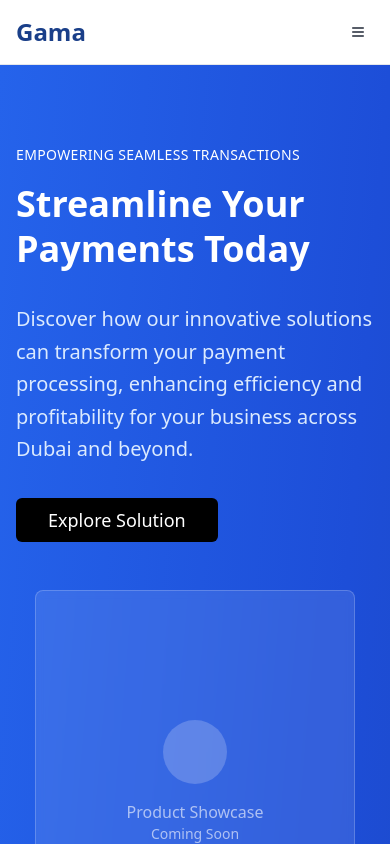
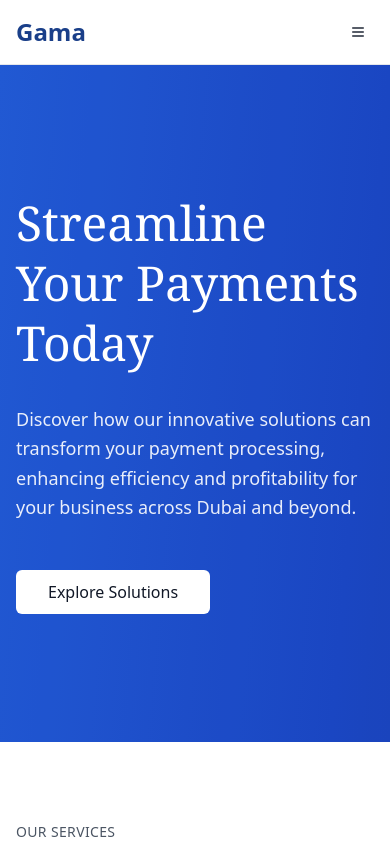
Before and after one commit to harshilgor/gamma-project, a React (Vite) app: page / in a window 390 px wide. Shown: the top 844 px of the page. Built offline with nearby package versions, Linux system fonts and the light colour scheme.

Commit message:
Update hero section design
Updated the hero section to match the provided image, using a black and white color scheme with the existing blue background and copying the font styles.

```diff
--- a/src/pages/Index.tsx
+++ b/src/pages/Index.tsx
@@ -3,35 +3,19 @@ import { Link } from "react-router-dom";
 const Index = () => {
   return <div className="min-h-screen bg-gradient-to-br from-blue-600 via-blue-700 to-blue-800">
       {/* Hero Section */}
-      <section className="py-20 px-4 sm:px-6 lg:px-8">
-        <div className="max-w-7xl mx-auto">
-          <div className="grid grid-cols-1 lg:grid-cols-2 gap-12 items-center">
-            {/* Content */}
-            <div className="text-white">
-              <h2 className="text-sm font-medium mb-4 tracking-wide uppercase">
-                EMPOWERING SEAMLESS TRANSACTIONS
-              </h2>
-              <h1 className="text-4xl md:text-5xl lg:text-6xl font-bold mb-8 leading-tight">
+      <section className="py-32 px-4 sm:px-6 lg:px-8 relative overflow-hidden">
+        <div className="absolute inset-0 bg-black/10"></div>
+        <div className="relative z-10 max-w-7xl mx-auto">
+          <div className="max-w-4xl">
+            <h1 className="text-5xl md:text-6xl lg:text-7xl font-light text-white mb-8 leading-tight" style={{ fontFamily: 'Georgia, serif' }}>
               Streamline Your Payments Today
             </h1>
-              <p className="text-xl mb-8 text-blue-100 leading-relaxed max-w-lg">Discover how our innovative solutions can transform your payment processing, enhancing efficiency and profitability for your business across Dubai and beyond.</p>
-              <div className="flex justify-start">
-                <Button asChild size="lg" className="bg-black hover:bg-gray-800 text-white px-8 py-3 text-lg">
-                  <Link to="/solutions">Explore Solution</Link>
+            <p className="text-lg md:text-xl text-white/90 leading-relaxed mb-12 max-w-3xl font-light">
+              Discover how our innovative solutions can transform your payment processing, enhancing efficiency and profitability for your business across Dubai and beyond.
+            </p>
+            <Button asChild variant="secondary" size="lg" className="bg-white text-gray-900 hover:bg-gray-100 px-8 py-3 text-base font-medium">
+              <Link to="/solutions">Explore Solutions</Link>
             </Button>
-              </div>
-            </div>
-
-            {/* Placeholder for device/illustration */}
-            <div className="flex justify-center lg:justify-end">
-              <div className="w-80 h-96 bg-white/10 backdrop-blur-sm rounded-lg border border-white/20 flex items-center justify-center">
-                <div className="text-white/60 text-center">
-                  <div className="w-16 h-16 bg-white/20 rounded-full mx-auto mb-4"></div>
-                  <p>Product Showcase</p>
-                  <p className="text-sm">Coming Soon</p>
-                </div>
-              </div>
-            </div>
           </div>
         </div>
       </section>
@@ -143,16 +127,22 @@ const Index = () => {
       </section>
 
       {/* Streamline Payments Section */}
-      <section className="py-20 bg-white">
-        <div className="max-w-4xl mx-auto px-4 sm:px-6 lg:px-8">
-          <h2 className="text-3xl md:text-4xl font-light text-gray-900 mb-6 tracking-tight">Streamline Your Payments Today!</h2>
-          <p className="text-lg text-gray-600 leading-relaxed mb-12 max-w-3xl font-light">Enhance your business operations with our seamless, secure, and efficient payment processing technology. Join the future of financial technology and experience hassle-free merchant acquiring today.</p>
-          <Button asChild variant="outline" size="lg" className="border-2 border-gray-900 text-gray-900 hover:bg-gray-900 hover:text-white px-8 py-3 text-base font-medium transition-all duration-200">
-            <Link to="/contact" className="flex items-center gap-2">
+      <section className="py-32 bg-gradient-to-br from-blue-600 via-blue-700 to-blue-800 relative overflow-hidden">
+        <div className="absolute inset-0 bg-black/20"></div>
+        <div className="relative z-10 max-w-4xl mx-auto px-4 sm:px-6 lg:px-8">
+          <div className="max-w-3xl">
+            <h1 className="text-4xl md:text-5xl lg:text-6xl font-light text-white mb-8 leading-tight" style={{ fontFamily: 'Georgia, serif' }}>
+              Streamline Your Payments Today
+            </h1>
+            <p className="text-lg md:text-xl text-white/90 leading-relaxed mb-12 max-w-2xl font-light">
+              Enhance your business operations with our seamless, secure, and efficient payment processing technology. Join the future of financial technology and experience hassle-free merchant acquiring today.
+            </p>
+            <Button asChild variant="secondary" size="lg" className="bg-white text-gray-900 hover:bg-gray-100 px-8 py-3 text-base font-medium">
+              <Link to="/contact">
                 Contact Sales
-              <span className="text-lg">→</span>
               </Link>
             </Button>
+          </div>
         </div>
       </section>
     </div>;
```
Lines whose indentation alone changed are shown as unchanged.
